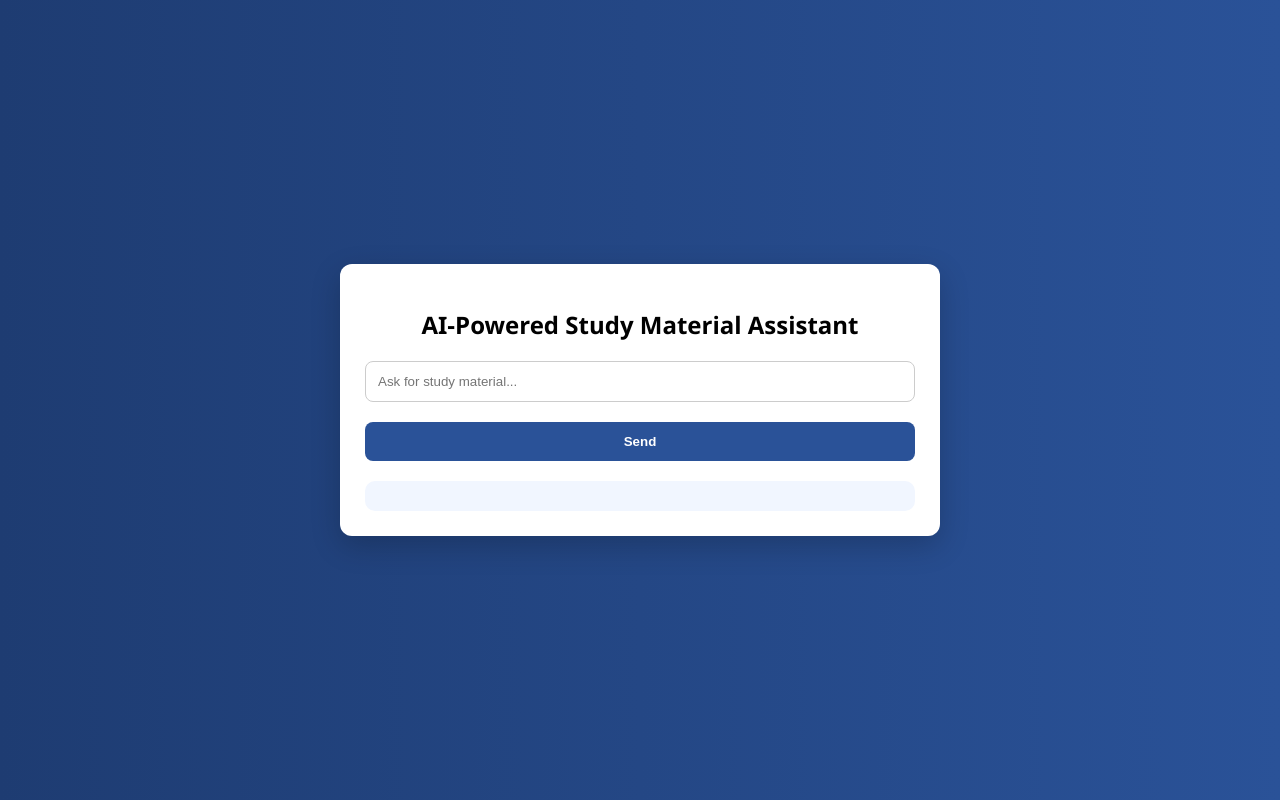
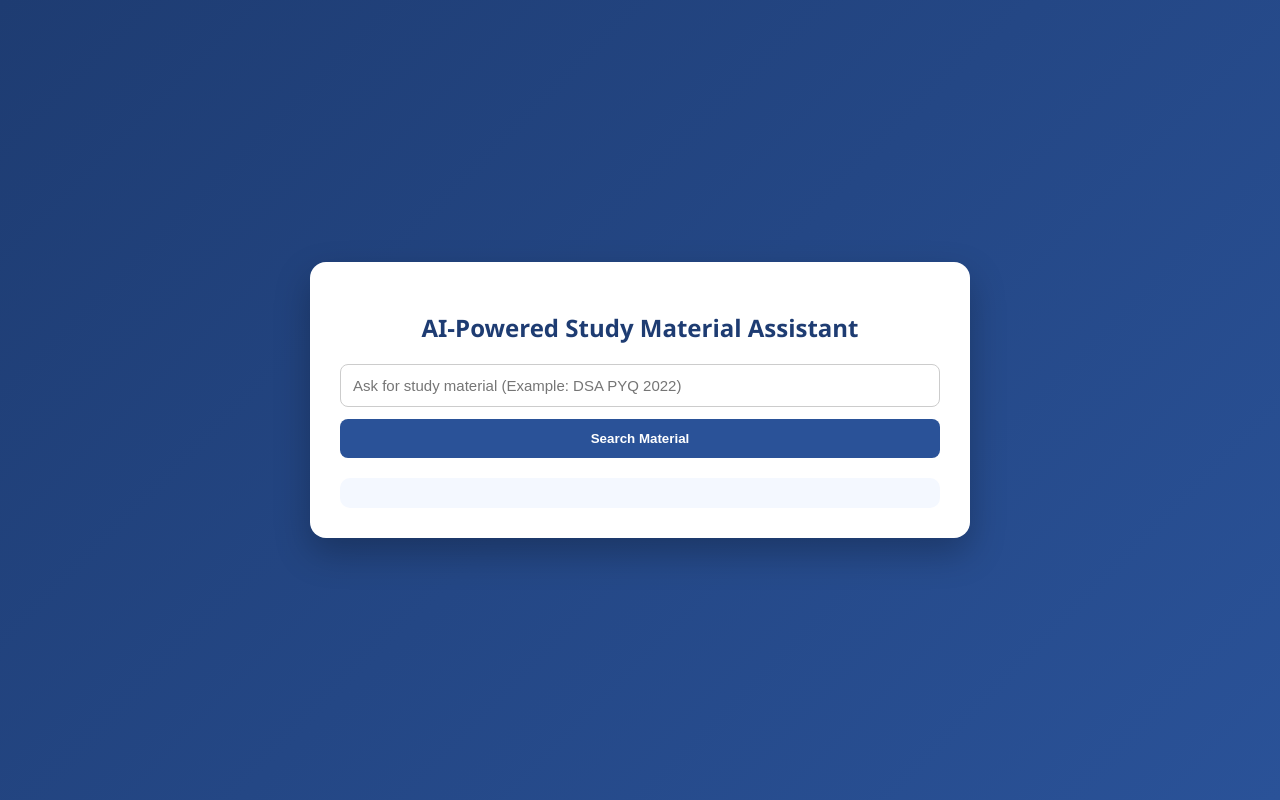
Before and after one commit to shubhamhude-gif/ai-study-material-assistant, a Flask app: page / in a window 1280 px wide. Run offline with Flask 3, Linux system fonts and the light colour scheme.

Commit message:
UI upgrade

```diff
--- a/static/css/style.css
+++ b/static/css/style.css
@@ -1,80 +1,87 @@
+/* ===== GLOBAL STYLE ===== */
 body {
+    margin: 0;
     font-family: 'Segoe UI', sans-serif;
-    background: linear-gradient(to right, #1e3c72, #2a5298);
+    background: linear-gradient(135deg, #1e3c72, #2a5298);
     display: flex;
     justify-content: center;
     align-items: center;
-    height: 100vh;
-    margin: 0;
+    min-height: 100vh;
 }
 
-/* Main Card */
+/* ===== MAIN CARD ===== */
 .chat-container {
-    width: 550px;
-    background: white;
-    padding: 25px;
-    border-radius: 12px;
-    box-shadow: 0px 10px 30px rgba(0,0,0,0.2);
+    width: 600px;
+    max-width: 90%;
+    background: #ffffff;
+    border-radius: 16px;
+    padding: 30px;
+    box-shadow: 0 15px 35px rgba(0,0,0,0.25);
 }
 
+/* ===== TITLES ===== */
 h2 {
     text-align: center;
     margin-bottom: 20px;
+    color: #1e3c72;
 }
 
-/* Chat form */
+/* ===== FORM ===== */
 form {
     display: flex;
-    gap: 10px;
-    flex-wrap: wrap;
+    flex-direction: column;
+    gap: 12px;
 }
 
 input {
-    flex: 1;
     padding: 12px;
+    border: 1px solid #ccc;
     border-radius: 8px;
-    border: 1px solid #ccc;
-    margin-bottom: 10px;
+    font-size: 15px;
 }
 
-input[type="file"] {
-    background: #f7f7f7;
+input:focus {
+    outline: none;
+    border-color: #2a5298;
 }
 
+/* ===== BUTTON ===== */
 button {
-    padding: 12px 18px;
+    padding: 12px;
+    border: none;
     background: #2a5298;
     color: white;
-    border: none;
     border-radius: 8px;
+    font-weight: bold;
     cursor: pointer;
-    font-weight: bold;
-    width: 100%;
+    transition: 0.3s;
 }
 
 button:hover {
     background: #1e3c72;
 }
 
-/* Chat reply box */
+/* ===== CHAT BOX ===== */
 .bot-reply {
     margin-top: 20px;
-    background: #f1f6ff;
+    background: #f4f8ff;
+    border-radius: 10px;
     padding: 15px;
-    border-radius: 10px;
-    max-height: 250px;
+    max-height: 280px;
     overflow-y: auto;
 }
 
 .bot-reply p {
     margin: 8px 0;
 }
+
+/* ===== SUCCESS MESSAGE ===== */
 .success-message {
     background: #d4edda;
     color: #155724;
     padding: 10px;
     border-radius: 8px;
+    text-align: center;
     margin-bottom: 15px;
-    text-align: center;
     font-weight: bold;
 }
--- a/templates/index.html
+++ b/templates/index.html
@@ -14,8 +14,9 @@
 
     <form method="POST">
         <input type="text" name="message"
-               placeholder="Ask for study material..." required>
-        <button type="submit">Send</button>
+               placeholder="Ask for study material (Example: DSA PYQ 2022)"
+               required>
+        <button type="submit">Search Material</button>
     </form>
 
     <div class="bot-reply">
```
Also changed, not shown: database.py (+7 -45 lines), templates/admin.html (+5 -6 lines), database.db, 3 other files.
